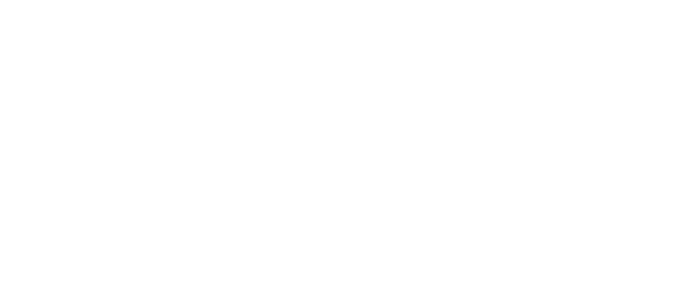
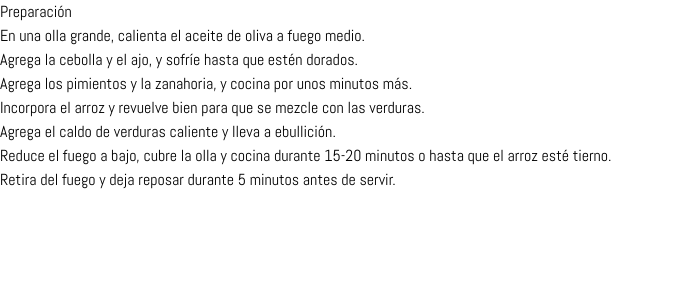
Before and after one commit to mahojv/recetario-online, a React (Vite) app: page / in a window 1280 px wide. Shown: the top 300 px of the page, without its empty margins (0-674 px from the left). Built offline with nearby package versions, Linux system fonts and the light colour scheme.

Commit message:
initial commit

```diff
--- a/src/App.jsx
+++ b/src/App.jsx
@@ -1,12 +1,11 @@
-import React from 'react'
-import CategoryBar from './components/CategoryBar'
+import React from "react";
+import CategoryBar from "./components/CategoryBar";
+import Preparacion from "./components/Preparacion";
 
 export default function App() {
-
   return (
     <>
-
+      <Preparacion />
     </>
-
-  )
+  );
 }
--- /dev/null
+++ b/src/components/Preparacion.jsx
@@ -0,0 +1,21 @@
+import React from 'react'
+
+export default function Preparacion() {
+  return (
+    <div>
+      <span>
+        <h3>Preparación</h3>
+      </span>
+
+      <ol>
+        <li>En una olla grande, calienta el aceite de oliva a fuego medio.</li>
+        <li>Agrega la cebolla y el ajo, y sofríe hasta que estén dorados.</li>
+        <li>Agrega los pimientos y la zanahoria, y cocina por unos minutos más.</li>
+        <li>Incorpora el arroz y revuelve bien para que se mezcle con las verduras.</li>
+        <li>Agrega el caldo de verduras caliente y lleva a ebullición.</li>
+        <li>Reduce el fuego a bajo, cubre la olla y cocina durante 15-20 minutos o hasta que el arroz esté tierno.</li>
+        <li>Retira del fuego y deja reposar durante 5 minutos antes de servir.</li>
+      </ol>
+    </div>
+  )
+}
```
